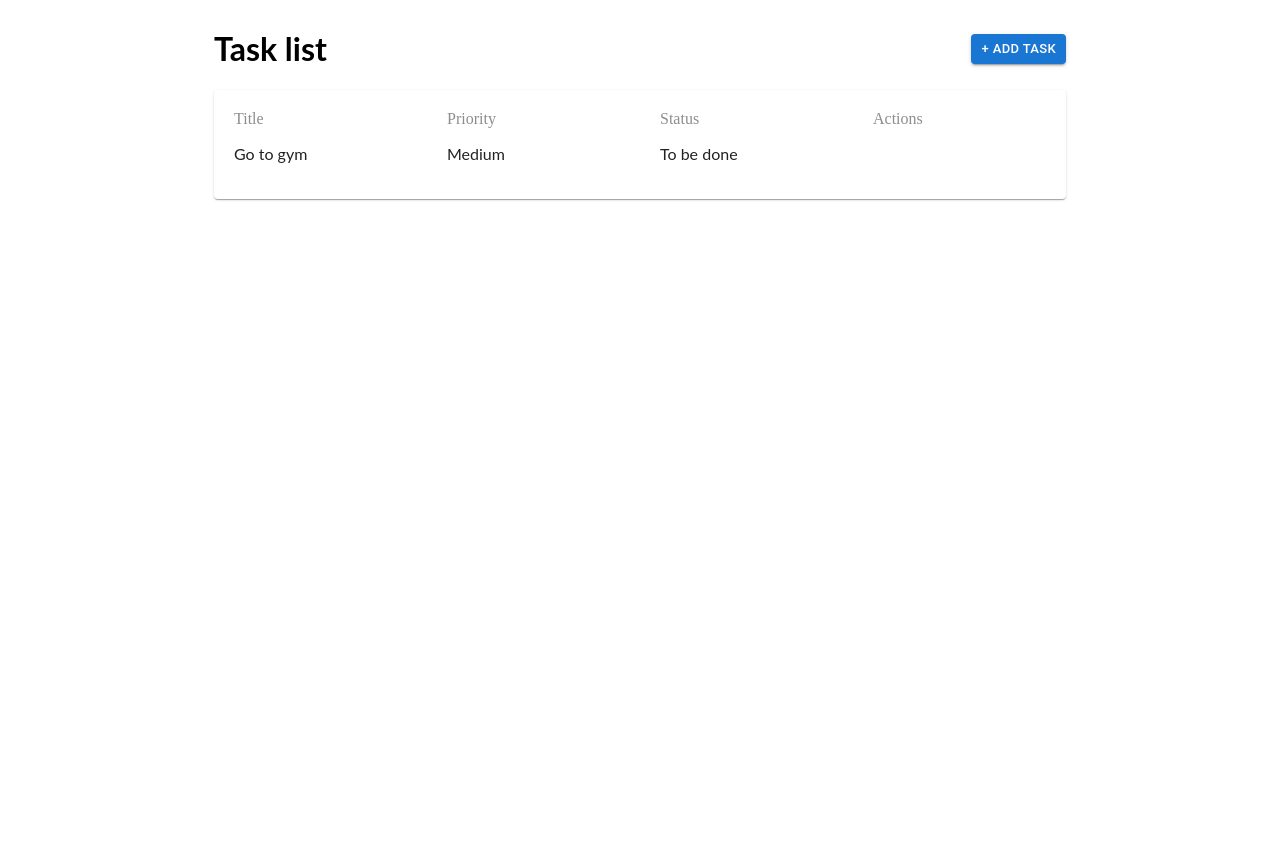
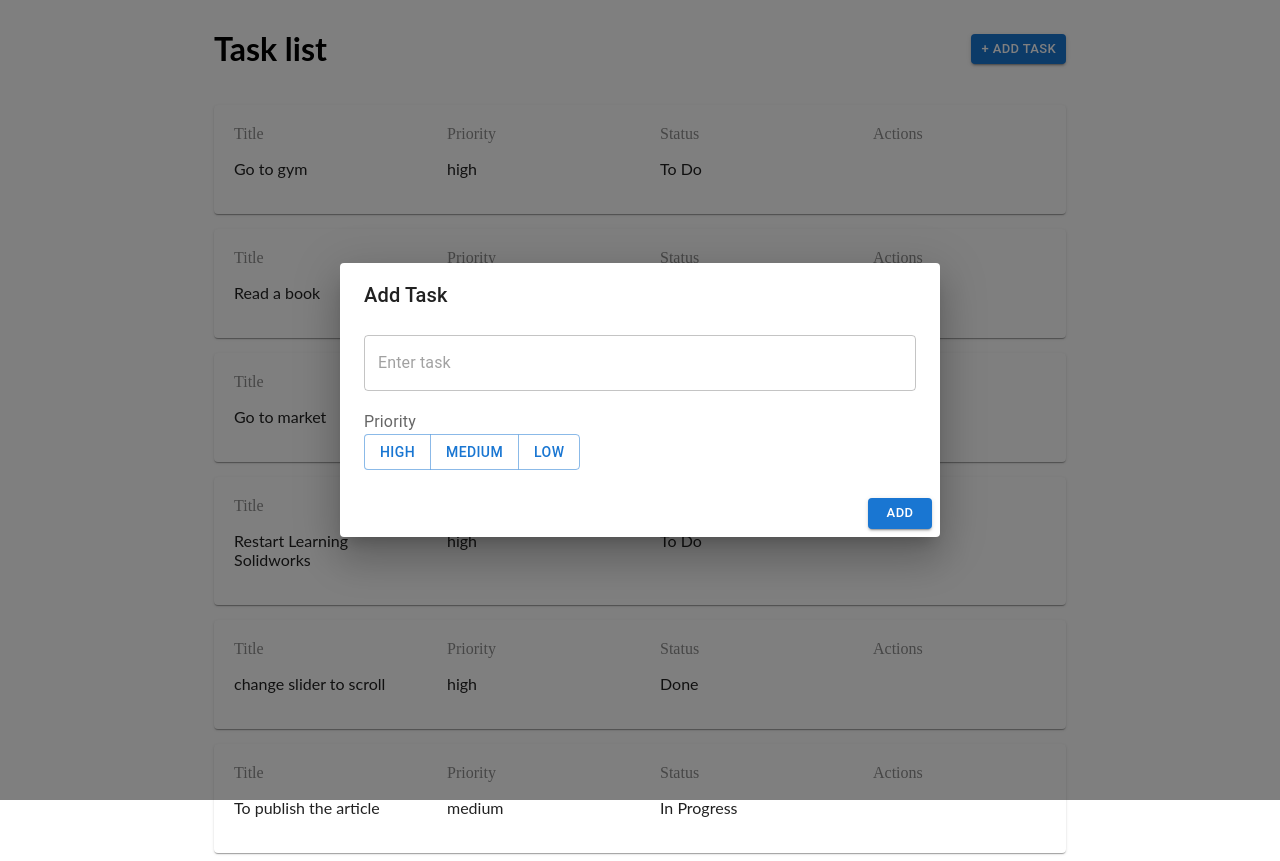
Before and after one commit to dstrivedi/task-list, a React (Create React App) app: page / in a window 1280 px wide. Both pictures are taken after a click on the button "+ ADD TASK". Before the commit the page ends 800 px from the top, so only its background shows below. Built offline with nearby package versions, Linux system fonts and the light colour scheme.

Commit message:
add task

```diff
--- a/package.json
+++ b/package.json
@@ -8,8 +8,8 @@
     "@mui/material": "^5.13.6",
     "@types/react": "18.2.14",
     "@types/react-dom": "18.2.6",
-    "react": "18.2.0",
-    "react-dom": "18.2.0"
+    "react": "^18.2.0",
+    "react-dom": "^18.2.0"
   },
   "scripts": {
     "start": "react-scripts start",
--- a/src/App.tsx
+++ b/src/App.tsx
@@ -3,12 +3,20 @@ import './style.css';
 import Container from '@mui/material/Container';
 import TaskList from './components/TaskList/TaskList';
 import Header from './components/Header/Header';
+import { taskList } from './data/taskList';
 
-export default function App() {
+export type taskProps = {
+  taskList: any[]
+}
+
+const App:React.FC = () => {
+
   return (
     <Container maxWidth="md">
-      <Header />
-      <TaskList />
+      <Header taskList={taskList}/>
+      <TaskList taskList={taskList}/>
     </Container>
   );
 }
+
+export default App;
--- /dev/null
+++ b/src/components/AddTask/AddTask.tsx
@@ -0,0 +1,74 @@
+
+import * as React from 'react';
+import Button from '@mui/material/Button'
+import { ButtonGroup, Dialog, DialogActions, DialogContent, DialogContentText, DialogTitle, TextField } from '@mui/material';
+
+import { taskProps } from '../../App';
+
+type TaskList = {
+    id: string;
+    title: string;
+    priority: string;
+    status: string;
+    progress: number;
+}
+
+const AddTask : React.FC<taskProps> = ({taskList}) => {
+    const [open, setOpen] = React.useState(false)
+    const [task, setTask] = React.useState<TaskList[]>(taskList)
+    const [title, setTitle] = React.useState('');
+    const [priority, setPriority] = React.useState('')
+    const id = taskList.length - 1;
+
+    React.useEffect(() => {
+        // console.log(taskList)
+        localStorage.setItem('taskList', JSON.stringify(taskList))
+    },[taskList])
+
+    const handleOpen = () => {
+        setOpen(true)
+    }
+
+    const handleClose = () => {
+        setOpen(false)
+    }
+
+    const handleTaskValue = (e:React.ChangeEvent<HTMLInputElement>) => {
+        // console.log(e.currentTarget.value);
+        setTitle(e.currentTarget.value)
+    }
+
+    const addTask = () => {
+        let newTask : TaskList = {id: '0' + (id+1), title: title, priority: priority, status: 'To Do', progress: 0};
+        setTask([...task , newTask]);
+        console.log(task, newTask)
+    }
+
+    const handlePriority = (value:string) => {
+        setPriority(value);
+    }
+    return (
+        <div>
+            <Button size="small" variant="contained" onClick={handleOpen}>
+                + Add task
+            </Button>
+            <Dialog open={open} onClose={handleClose} fullWidth>
+                <DialogTitle>Add Task</DialogTitle>
+                <DialogContent>
+                    <TextField margin='dense' placeholder='Enter task' type='text' value={title} onChange={handleTaskValue} autoFocus fullWidth></TextField>
+                    <DialogContentText paddingTop={'15px'}>Priority</DialogContentText>
+                    <ButtonGroup aria-label="text button group">
+                        <Button onClick={() => handlePriority('high')}>High</Button>
+                        <Button onClick={() => handlePriority('medium')}>Medium</Button>
+                        <Button onClick={() => handlePriority('low')}>Low</Button>
+                    </ButtonGroup>
+                </DialogContent>
+                <DialogActions>
+                    <Button size="small" variant='contained' onClick={addTask}>Add</Button>
+                </DialogActions>
+            </Dialog>
+        </div>
+    )
+}
+
+export default AddTask;
--- a/src/components/Header/Header.tsx
+++ b/src/components/Header/Header.tsx
@@ -1,18 +1,18 @@
-import Box from '@mui/material/Box';
-import Button from '@mui/material/Button';
+
 import * as React from 'react';
 
 import './Header.css';
+import AddTask from '../AddTask/AddTask';
 
-export default function Header() {
+import { taskProps } from '../../App';
+
+const Header :React.FC<taskProps> = ({taskList})  => {
   return (
     <div className="header">
       <h1>Task list</h1>
-      <div>
-        <Button size="small" variant="contained">
-          + Add task
-        </Button>
-      </div>
+      <AddTask taskList = {taskList}/>
     </div>
   );
 }
+
+export default Header;
--- a/src/components/TaskList/TaskList.css
+++ b/src/components/TaskList/TaskList.css
@@ -1,5 +1,6 @@
 .taskCard {
   display: flex;
+  margin-top: 15px;
 }
 
 .taskCard div {
--- a/src/components/TaskList/TaskList.tsx
+++ b/src/components/TaskList/TaskList.tsx
@@ -1,33 +1,37 @@
-import { CardHeader, Container } from '@mui/material';
-
 import * as React from 'react';
 import Card from '@mui/material/Card';
-import CardContent from '@mui/material/CardContent';
 
 import './TaskList.css';
-import Typography from '@mui/material/Typography';
 
-export default function TaskList() {
+import { taskProps } from '../../App';
+
+const TaskList : React.FC<taskProps> = ({taskList }) => {
   return (
     <div className="taskList">
-      <Card className="taskCard">
+      {taskList.map((task) => {
+        return (
+          <Card className="taskCard" key={task.id}>
           <div>
             <span>Title</span>
-          <p>Go to gym</p>
+            <p>{task.title}</p>
           </div>
           <div>
             <span>Priority</span>
-          <p>Medium</p>
+            <p>{task.priority}</p>
           </div>
           <div>
             <span>Status</span>
-          <p>To be done</p>
+            <p>{task.status}</p>
           </div>
           <div>
             <span>Actions</span>
             <p></p>
           </div>
         </Card>
+        )
+      })}
     </div>
   );
 }
+
+export default TaskList;
--- /dev/null
+++ b/src/data/taskList.ts
@@ -0,0 +1,44 @@
+export const taskList = [
+{
+    id: "01",
+    title: "Go to gym",
+    priority: "high",
+    status: "To Do",
+    progress: 0,
+},
+{
+    id: "02",
+    title: "Read a book",
+    priority: "low",
+    status: "Done",
+    progress: 100,
+},
+{
+    id: "03",
+    title: "Go to market",
+    priority: "medium",
+    status: "In Progress",
+    progress: 50,
+},
+{
+    id: "04",
+    title: "Restart Learning Solidworks",
+    priority: "high",
+    status: "To Do",
+    progress: 0,
+},
+{
+    id: "05",
+    title: "change slider to scroll",
+    priority: "high",
+    status: "Done",
+    progress: 100,
+},
+{
+    id: "06",
+    title: "To publish the article",
+    priority: "medium",
+    status: "In Progress",
+    progress: 50,
+},
+]
--- a/src/index.tsx
+++ b/src/index.tsx
@@ -4,7 +4,7 @@ import { createRoot } from 'react-dom/client';
 
 import App from './App';
 
-const rootElement = document.getElementById('root');
+const rootElement = document.getElementById('root') as HTMLElement;
 const root = createRoot(rootElement);
 
 root.render(
```
Also changed, not shown: tsconfig.json (+6 -2 lines), 1 other file (tests, documents, lock files or other folders). Lines whose indentation alone changed are shown as unchanged.
